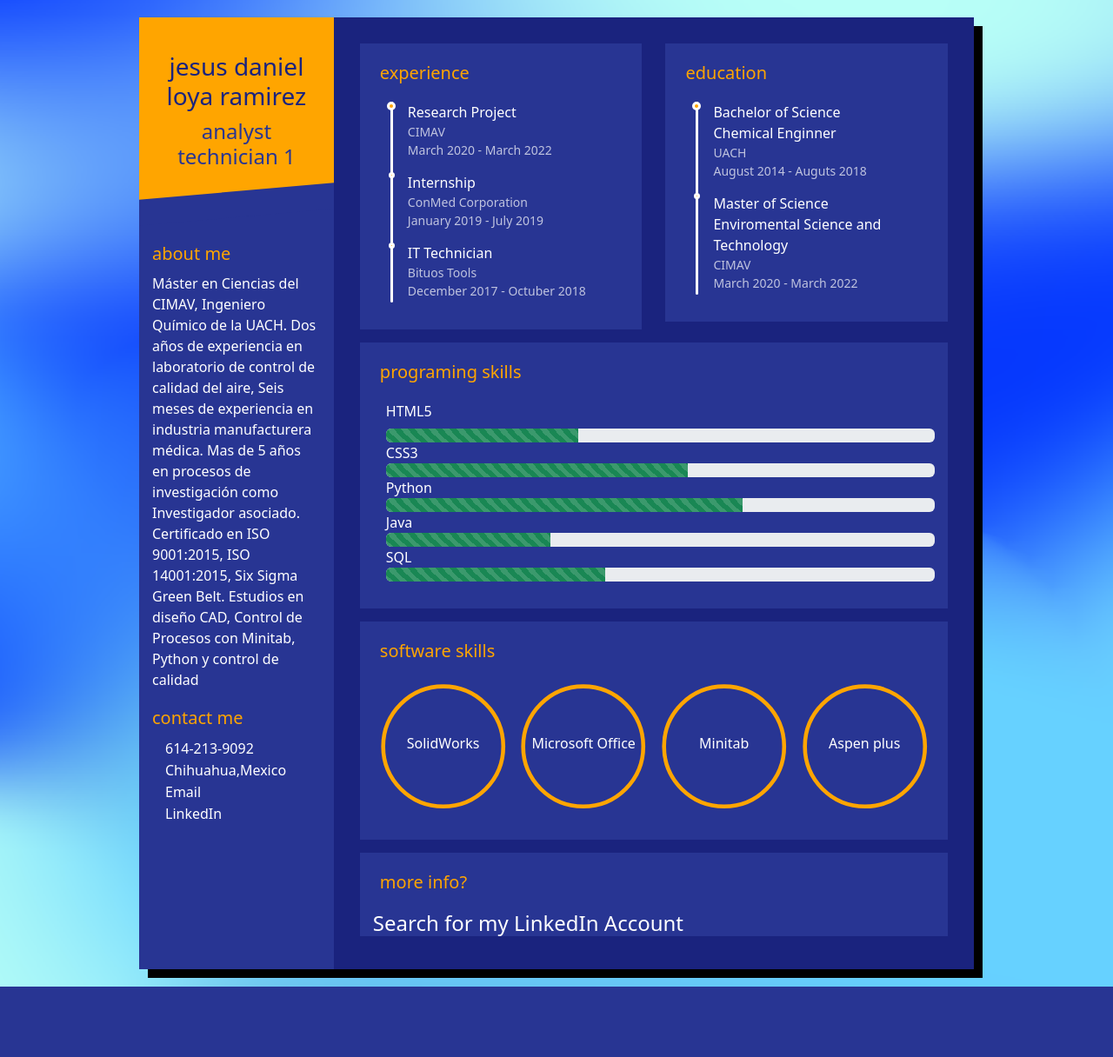
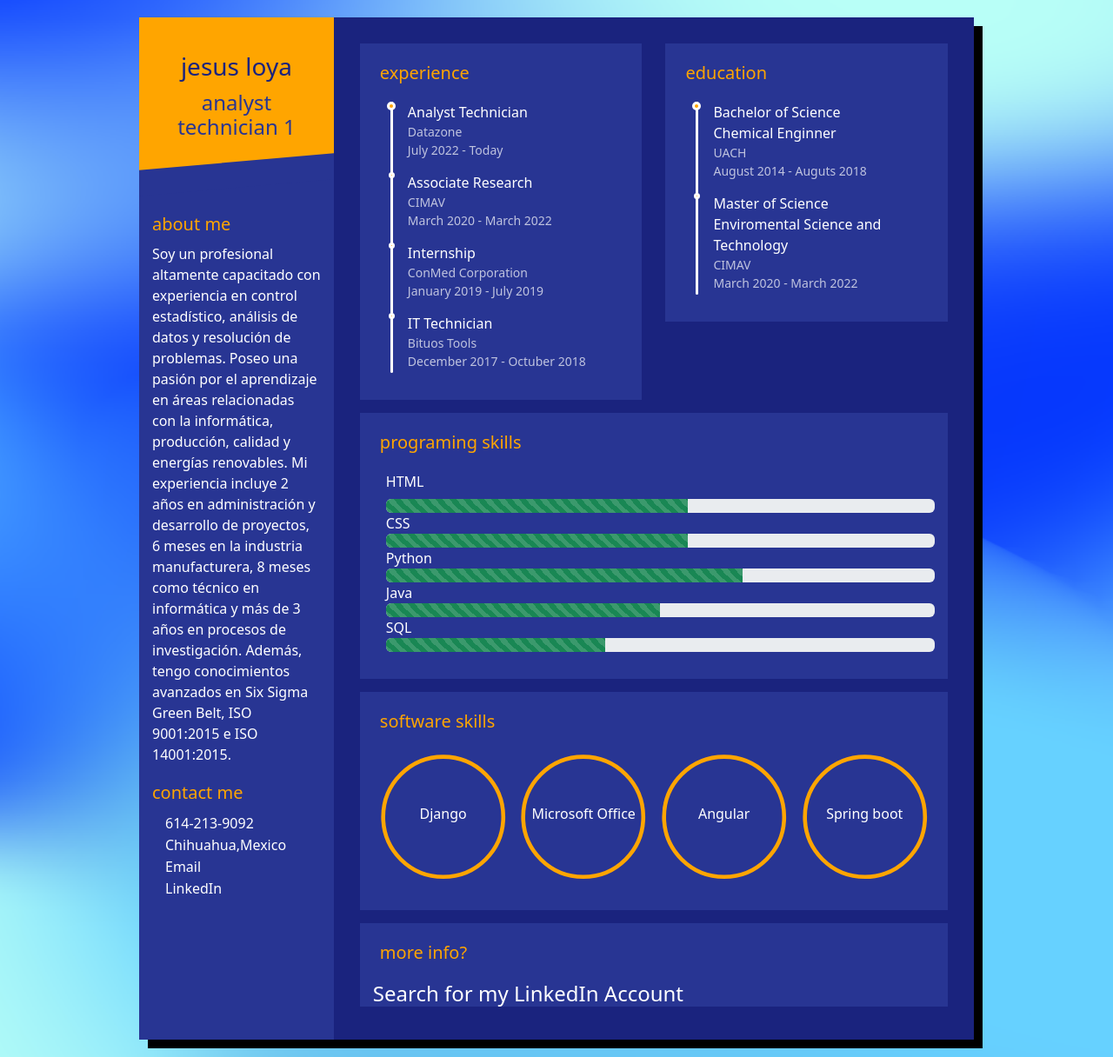
Before and after one commit to Ashar341/Portfolio, a Django app: page /resume/ in a window 1280 px wide. Shown: the part 72-1288 px from the top of the page at 87% size. Before the commit the page ends 1207 px from the top, so only its background shows below. Run offline with Django 4.2, Linux system fonts and the light colour scheme; parts of the project's set-up code (start-up, migrations or seed data) failed here and were passed over.

Commit message:
finalizando toques de front-end, arreglado problema de thesaurus para enviar yes automatico

```diff
--- a/templates/about.html
+++ b/templates/about.html
@@ -5,7 +5,7 @@
             This is the About page!
         </h1>
         <div class="">
-            This is the content
+            I'm not sure if I have to delete this page or add something
         </div>
     </div>
 
--- a/templates/qrGenerator.html
+++ b/templates/qrGenerator.html
@@ -38,7 +38,7 @@
                 padding: 12px 20px;
                 margin-bottom: 20px;
                 border: 0;
-                background: #485696;
+                background: #303f9f;
                 color: #fff;
                 text-transform: uppercase;
                 font-weight: 700;
--- a/templates/resume.html
+++ b/templates/resume.html
@@ -541,17 +541,12 @@ h3 {
                     <img src="">
                 </div>
                 <div class="info">
-                    <h1 class="name"> Jesus Daniel Loya Ramirez</h1>
+                    <h1 class="name"> Jesus  Loya </h1>
                     <h2 class="job"> Analyst Technician 1</h2>
                 </div>
             </div>
             <div class="about">
-                <h3> About me</h3> Máster en Ciencias del CIMAV, Ingeniero Químico de la UACH. Dos años de
-                experiencia en laboratorio de control de calidad del aire, Seis meses de experiencia en
-                industria manufacturera médica. Mas de 5 años en procesos de investigación como
-                Investigador asociado. Certificado en ISO 9001:2015, ISO 14001:2015, Six Sigma
-                Green Belt. Estudios en diseño CAD, Control de Procesos con Minitab, Python y
-                control de calidad
+                <h3> About me</h3> Soy un profesional altamente capacitado con experiencia en control estadístico, análisis de datos y resolución de problemas. Poseo una pasión por el aprendizaje en áreas relacionadas con la informática, producción, calidad y energías renovables. Mi experiencia incluye 2 años en administración y desarrollo de proyectos, 6 meses en la industria manufacturera, 8 meses como técnico en informática y más de 3 años en procesos de investigación. Además, tengo conocimientos avanzados en Six Sigma Green Belt, ISO 9001:2015 e ISO 14001:2015.
             </div>
             <div class="contact">
                 <h3>Contact Me</h3>
@@ -566,7 +561,8 @@ h3 {
                 <h3><i class="fa fa-briefcase"></i>Experience</h3>
                 <ul>
                     <!-- Aqui va la experiencia -->
-                    <li><span>Research Project</span><small>CIMAV</small><small>March 2020 - March 2022</small></li>
+                    <li><span>Analyst Technician</span><small>Datazone</small><small>July 2022 - Today</small></li>
+                    <li><span>Associate Research</span><small>CIMAV</small><small>March 2020 - March 2022</small></li>
                     <li><span>Internship</span><small>ConMed Corporation</small><small>January 2019 - July 2019</small></li>
                     <li><span>IT Technician</span><small>Bituos Tools</small><small>December 2017 - Octuber 2018</small></li>
                 </ul>
@@ -582,13 +578,13 @@ h3 {
             <div class="skills-prog">
                 <h3><i class="fas fa-code"></i>Programing Skills</h3>
                 <ul>
-                    <li data-percent="95"><span>HTML5</span></li>
+                    <li data-percent="95"><span>HTML</span></li>
                         <div class="progress">
-                            <div class="progress-bar progress-bar-striped bg-success progress-bar-animate" role="progressbar" style="width: 35%" aria-valuenow="35" aria-valuemin="0" aria-valuemax="100"></div>
+                            <div class="progress-bar progress-bar-striped bg-success progress-bar-animate" role="progressbar" style="width: 55%" aria-valuenow="35" aria-valuemin="0" aria-valuemax="100"></div>
                         </div>
-                    <span>CSS3</span>
+                    <span>CSS</span>
                         <div class="progress">
-                            <div class="progress-bar progress-bar-striped bg-success" role="progressbar" style="width: 55%" aria-valuenow="55" aria-valuemin="0" aria-valuemax="100"></div>
+                            <div class="progress-bar progress-bar-striped bg-success" role="progressbar" style="width: 55%" aria-valuenow="65" aria-valuemin="0" aria-valuemax="100"></div>
                         </div>
 
                     <span>Python</span>
@@ -598,7 +594,7 @@ h3 {
 
                     <span>Java</span>
                         <div class="progress">
-                            <div class="progress-bar progress-bar-striped bg-success progress-bar-animate" role="progressbar" style="width: 30%" aria-valuenow="30" aria-valuemin="0" aria-valuemax="100"></div>
+                            <div class="progress-bar progress-bar-striped bg-success progress-bar-animate" role="progressbar" style="width: 50%" aria-valuenow="30" aria-valuemin="0" aria-valuemax="100"></div>
                         </div>
                     <span>SQL</span>
                         <div class="progress">
@@ -613,7 +609,7 @@ h3 {
                         <svg viewbox="0 0 100 100">
                           <circle cx="50" cy="50" r="45"></circle>
                           <circle class="cbar" cx="50" cy="50" r="45"></circle>
-                        </svg><span>SolidWorks</span><small></small>
+                        </svg><span>Django</span><small></small>
                     </li>
                     <li data-percent="90">
                         <svg viewbox="0 0 100 100">
@@ -621,17 +617,17 @@ h3 {
                           <circle class="cbar" cx="50" cy="50" r="45"></circle>
                         </svg><span>Microsoft Office</span><small></small>
                     </li>
-                    <li data-percent="70">
+                    <li data-percent="40">
                         <svg viewbox="0 0 100 100">
                           <circle cx="50" cy="50" r="45"></circle>
                           <circle class="cbar" cx="50" cy="50" r="45"></circle>
-                        </svg><span>Minitab</span><small></small>
+                        </svg><span>Angular</span><small></small>
                     </li>
-                    <li data-percent="75">
+                    <li data-percent="45">
                         <svg viewbox="0 0 100 100">
                           <circle cx="50" cy="50" r="45"></circle>
                           <circle class="cbar" cx="50" cy="50" r="45"></circle>
-                        </svg><span>Aspen plus</span><small></small>
+                        </svg><span>Spring boot</span><small></small>
                     </li>
                 </ul>
             </div>
--- a/templates/thesaurus.html
+++ b/templates/thesaurus.html
@@ -7,7 +7,8 @@
         justify-content: center;
     }
     .form-label{
-        font-weight: bold;
+        font-weight: bolder;
+        font-size: larger;
     }
 </style>
 <div class="container">
```
Also changed, not shown: templates/home.html (+9 -4 lines).
